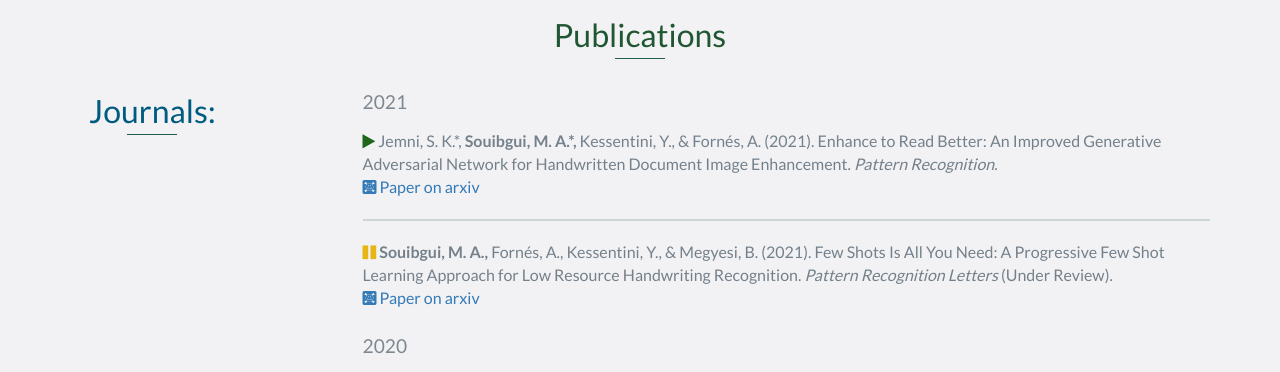
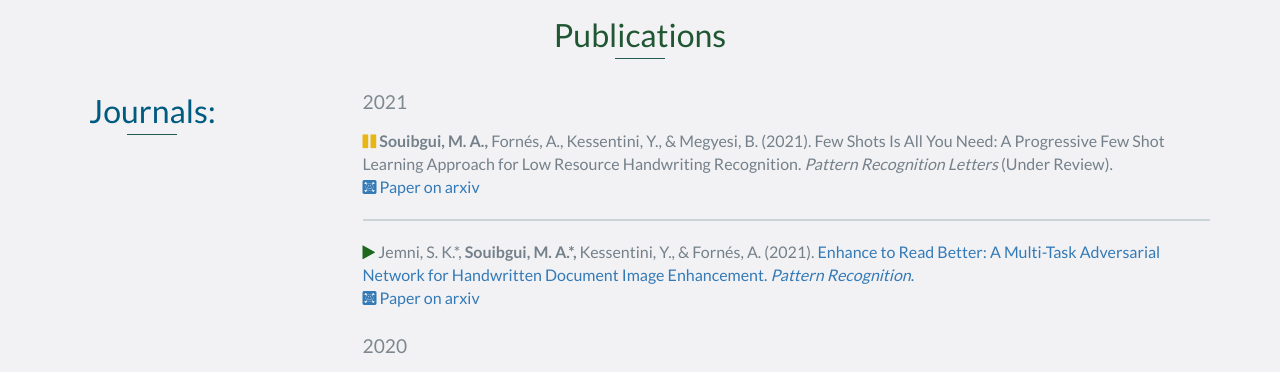
Before and after one commit to dali92002/dali92002.github.io, a website: page index.html in a window 1280 px wide. Shown: the part 3040-3412 px from the top of the page. Drawn offline with nearby package versions, Linux system fonts and the light colour scheme; files whose address does not match are found by name.

Commit message:
Update index.html

```diff
--- a/index.html
+++ b/index.html
@@ -248,17 +248,18 @@
                         2021
 
                     </h4>
-                    <p>
-                        <i class="fa fa-play" style="color:rgb(30, 104, 30)"></i> Jemni, S. K.*, <b>Souibgui, M. A.*,</b> Kessentini, Y., & Fornés, A. (2021). Enhance to Read Better: An Improved Generative Adversarial Network for Handwritten Document Image Enhancement. <i>Pattern Recognition</i>.
-                        <br>
-                        <a href="https://arxiv.org/abs/2105.12710" target="_blank"><i class="ai ai-arxiv-square "></i> Paper on arxiv</a>
-                    </p>
-                    <hr>
+
                     <p>
                         <i class="fa fa-pause" style="color:rgb(231, 182, 20)"></i> <b>Souibgui, M. A.,</b> Fornés, A., Kessentini, Y., & Megyesi, B. (2021). Few Shots Is All You Need: A Progressive Few Shot Learning Approach for
                         Low Resource Handwriting Recognition. <i>Pattern Recognition Letters</i> (Under Review).
                         <br>
                         <a href="https://arxiv.org/abs/2107.10064" target="_blank"><i class="ai ai-arxiv-square "></i> Paper on arxiv</a>
+                    </p>
+		    <hr>
+                    <p>
+                        <i class="fa fa-play" style="color:rgb(30, 104, 30)"></i> Jemni, S. K.*, <b>Souibgui, M. A.*,</b> Kessentini, Y., & Fornés, A. (2021). <a href="https://www.sciencedirect.com/science/article/pii/S0031320321005501?via%3Dihub" target="_blank">Enhance to Read Better: A Multi-Task Adversarial Network for Handwritten Document Image Enhancement. <i>Pattern Recognition</i>.
+                        <br>
+                        <a href="https://arxiv.org/abs/2105.12710" target="_blank"><i class="ai ai-arxiv-square "></i> Paper on arxiv</a>
                     </p>
                     <br>
                     <h4>
```
